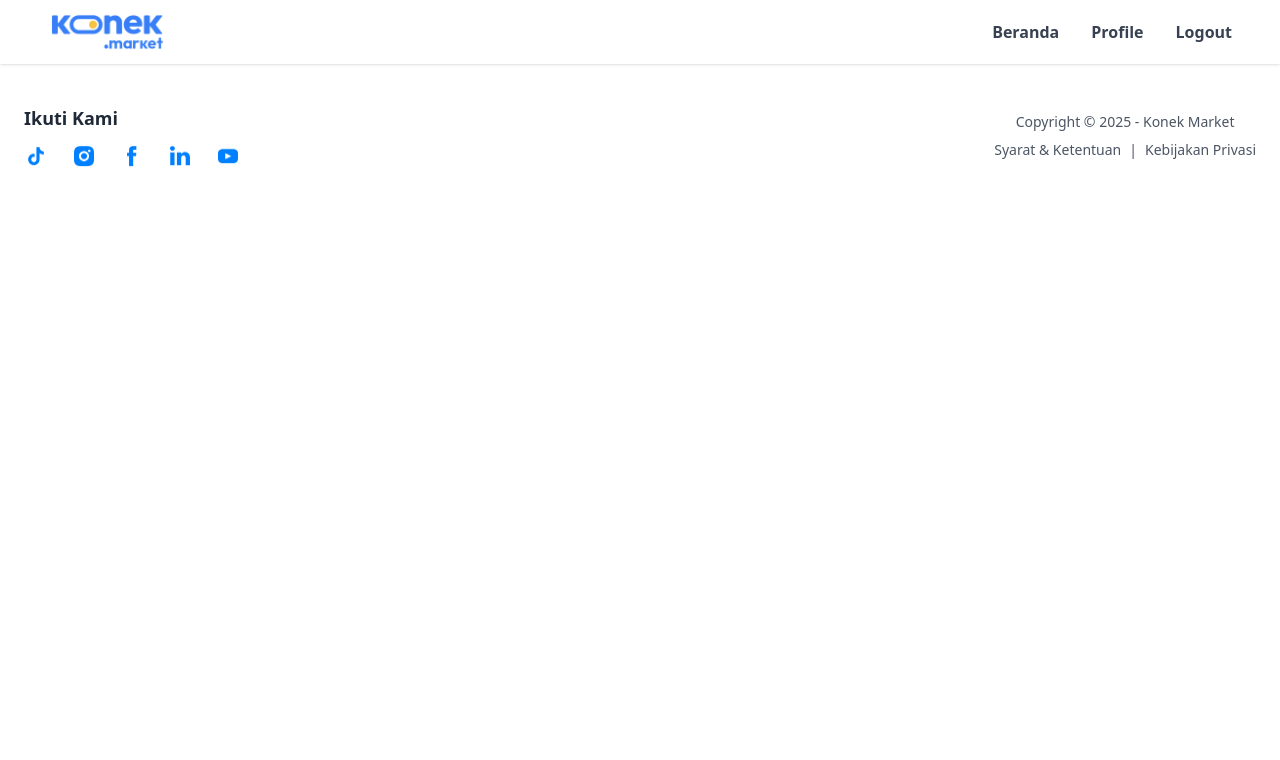
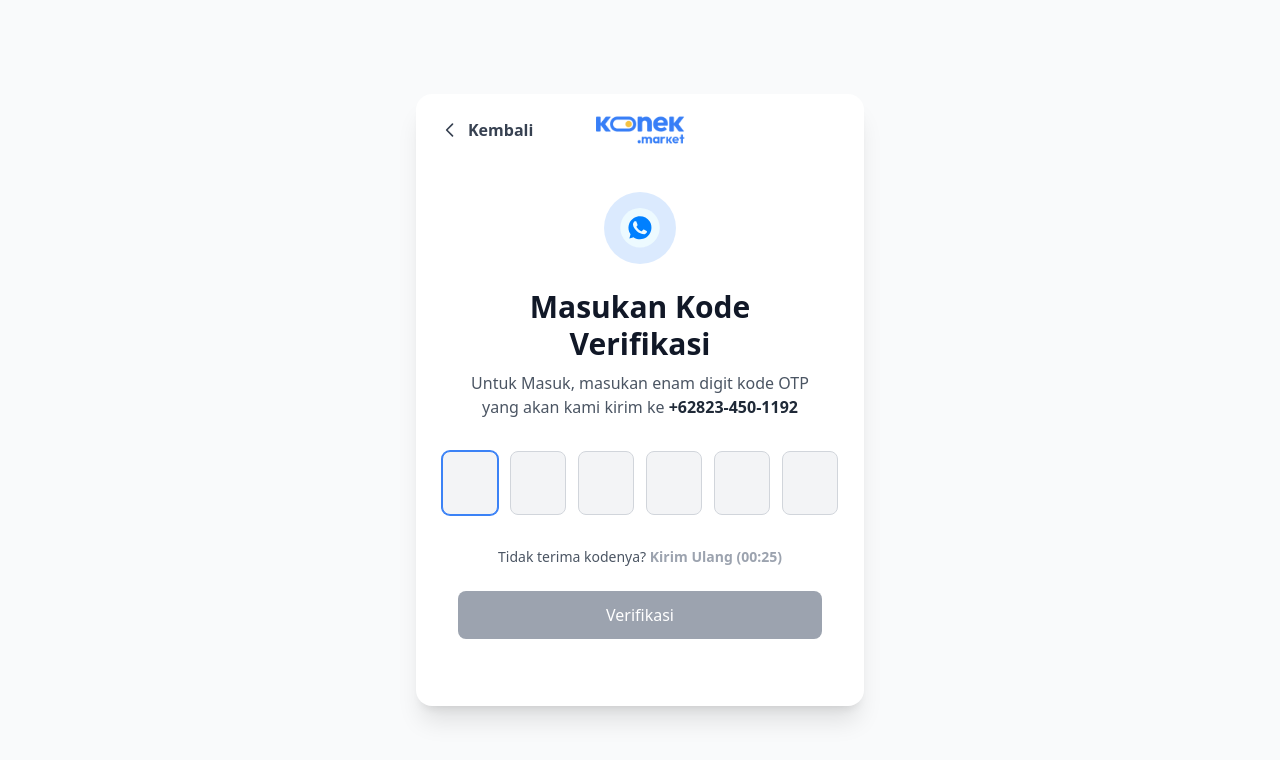
Before and after one commit to AdiAndika/konek-membership-copy, a Nuxt app: page /auth/otp in a window 1280 px wide. Shown: the top 760 px of the page. Built offline with nearby package versions, Linux system fonts and the light colour scheme.

Commit message:
update navbar and auth

```diff
--- a/app/components/Navbar.vue
+++ b/app/components/Navbar.vue
@@ -1,6 +1,6 @@
 <script setup>
 import { ref } from "vue";
-import { useRoute } from "vue-router";
+import { routerKey, useRoute } from "vue-router";
 
 const route = useRoute();
 const isLoggedIn = ref(true);
@@ -9,8 +9,8 @@ const isOpen = ref(false);
 
 <template>
   <header class="shadow-sm relative">
-    <div class="container px-4 lg:px-12 py-3">
-      <div class="flex justify-between items-center">
+    <div>
+      <div class="flex justify-between items-center px-4 lg:px-12 py-3">
         <router-link to="/">
           <img class="h-10" src="~/assets/images/logo-konek-biru.png" alt="Logo" />
         </router-link>
@@ -18,19 +18,19 @@ const isOpen = ref(false);
         <div>
           <nav class="hidden lg:flex items-center gap-8">
             <template v-if="isLoggedIn">
-              <router-link to="#" class="font-semibold text-gray-700 hover:text-blue-500 transition" :class="{ 'text-blue-500 font-bold': route.path === '#' }">Beranda</router-link>
-              <router-link to="#" class="font-semibold text-gray-700 hover:text-blue-500 transition" :class="{ 'text-blue-500 font-bold': route.path === '#' }">Profile</router-link>
-              <a href="#" class="font-semibold text-gray-700 hover:text-red-500 transition">Logout</a>
+              <router-link to="/dashboard/membership/non-aktif" class="font-semibold text-gray-700 hover:text-blue-500 transition" :class="{ 'text-blue-500 font-bold': route.path === '#' }">Beranda</router-link>
+              <router-link to="/profile/edit" class="font-semibold text-gray-700 hover:text-blue-500 transition" :class="{ 'text-blue-500 font-bold': route.path === '#' }">Profile</router-link>
+              <router-link to="/" class="font-semibold text-gray-700 hover:text-red-500 transition">Logout</router-link>
             </template>
             <template v-else>
-              <router-link to="/login" class="text-white font-black py-2 px-6 rounded-full bg-gradient-to-r from-cyan-500 via-blue-500 to-cyan-500 hover:shadow-lg hover:opacity-90 transition-all duration-300">
+              <router-link to="/auth/login" class="text-white font-black py-2 px-6 rounded-full bg-gradient-to-r from-cyan-500 via-blue-500 to-cyan-500 hover:shadow-lg hover:opacity-90 transition-all duration-300">
                 LOGIN
               </router-link>
             </template>
           </nav>
 
           <div class="lg:hidden">
-            <button v-if="isLoggedIn" @click="isOpen = !isOpen" class="w-8 h-8 flex flex-col justify-center items-center gap-1.5 z-50 transition-transform duration-300 ease-in-out" :class="isOpen ? 'rotate-90' : ''">
+            <button v-if="isLoggedIn" @click="isOpen = !isOpen" class="w-8 h-8 flex flex-col justify-center items-center gap-1.5 z-50 transition-transform duration-300 ease-in-out" :class="isOpen ? 'rotate-180' : ''">
               <span class="block w-6 h-0.5 bg-gray-800"></span>
               <span class="block w-6 h-0.5 bg-gray-800"></span>
               <span class="block w-6 h-0.5 bg-gray-800"></span>
@@ -52,9 +52,9 @@ const isOpen = ref(false);
       leave-to-class="transform opacity-0 -translate-y-2"
     >
       <div v-if="isOpen && isLoggedIn" class="lg:hidden flex flex-col bg-white shadow-lg absolute w-full left-0 divide-y divide-gray-200">
-        <router-link to="#" class="font-semibold text-gray-700 hover:text-blue-500 transition px-4 py-3" :class="{ 'text-blue-500 bg-blue-50': route.path === '#' }">Beranda</router-link>
-        <router-link to="#" class="font-semibold text-gray-700 hover:text-blue-500 transition px-4 py-3" :class="{ 'text-blue-500 bg-blue-50': route.path === '#' }">Profile</router-link>
-        <a href="#" class="font-semibold text-red-500 hover:text-red-600 transition px-4 py-3">Logout</a>
+        <router-link to="/dashboard/membership/non-aktif" class="font-semibold text-gray-700 hover:text-blue-500 transition px-4 py-3" :class="{ 'text-blue-500 bg-blue-50': route.path === '#' }">Beranda</router-link>
+        <router-link to="/profile/edit" class="font-semibold text-gray-700 hover:text-blue-500 transition px-4 py-3" :class="{ 'text-blue-500 bg-blue-50': route.path === '#' }">Profile</router-link>
+        <router-link to="/" class="font-semibold text-red-500 hover:text-red-600 transition px-4 py-3">Logout</router-link>
       </div>
     </Transition>
   </header>
--- a/app/components/NavbarLanding.vue
+++ b/app/components/NavbarLanding.vue
@@ -1,12 +1,12 @@
 <template>
   <header class="shadow-sm">
-    <div class="container px-4 lg:px-12 py-3">
+    <div class="px-4 lg:px-12 py-3">
       <div class="flex justify-between items-center">
         <router-link to="/">
           <img class="h-10" src="~/assets/images/logo-konek-biru.png" alt="Logo" />
         </router-link>
 
-        <router-link to="/login" class="text-white font-black py-2 px-6 rounded-full bg-gradient-to-r from-cyan-500 via-blue-500 to-cyan-500 hover:shadow-lg hover:opacity-90 transition-all duration-300">
+        <router-link to="/auth/login" class="text-white font-black py-2 px-6 rounded-full bg-gradient-to-r from-cyan-500 via-blue-500 to-cyan-500 hover:shadow-lg hover:opacity-90 transition-all duration-300">
           LOGIN
         </router-link>
       </div>
--- a/app/pages/auth/login.vue
+++ b/app/pages/auth/login.vue
@@ -1,73 +1,83 @@
 <script setup>
+import { ref, computed } from 'vue';
+
 definePageMeta({
   layout: "blanknav",
 });
+
+// --- STATE MANAGEMENT ---
+const phoneNumber = ref('');
+const isPhoneValid = computed(() => phoneNumber.value.length > 8);
+const isLoading = ref(false);    // State untuk loading
+const showSplash = ref(false);  // State untuk splash screen
+
+// --- METHODS ---
+const login = async () => {
+  if (!isPhoneValid.value || isLoading.value) return;
+
+  isLoading.value = true;
+  console.log(`Login dengan nomor: +62${phoneNumber.value}`);
+
+  try {
+    // Simulasi API login yang berhasil setelah 1 detik
+    await new Promise(resolve => setTimeout(resolve, 1000));
+    console.log("Login API berhasil");
+
+    // Jika berhasil, tampilkan splash screen
+    showSplash.value = true;
+
+    // Tunggu 1.5 detik, lalu pindah ke dashboard
+    setTimeout(() => {
+      // Ganti dengan path dashboard Anda
+      navigateTo('/dashboard/membership/non-aktif');
+    }, 1500);
+
+  } catch (error) {
+    console.error("Login Gagal:", error);
+    alert("Login gagal, nomor telepon tidak terdaftar.");
+    isLoading.value = false;
+  }
+};
 </script>
 
 <template>
-  <div
-    class="bg-white md:bg-gray-50 min-h-screen flex flex-col md:justify-center md:items-center font-sans pt-8 md:pt-0"
-  >
-    <div
-      class="w-full md:max-w-md md:shadow-xl md:rounded-2xl md:bg-white flex flex-col"
-    >
-      <header
-        class="p-4 sm:p-6 flex items-center justify-between relative w-full flex-shrink-0"
-      >
-        <router-link
-          to="/"
-          class="flex items-center text-gray-700 font-semibold z-10"
-        >
-          <svg
-            class="w-5 h-5 mr-2"
-            fill="none"
-            stroke="currentColor"
-            viewBox="0 0 24 24"
-          >
-            <path
-              stroke-linecap="round"
-              stroke-linejoin="round"
-              stroke-width="2"
-              d="M15 19l-7-7 7-7"
-            ></path>
+  <div v-if="showSplash" class="w-screen min-h-screen bg-white flex flex-col justify-center items-center">
+    <div class="w-full max-w-sm flex flex-col items-center text-center animate-pulse">
+      <img src="~/assets/images/success-check.svg" alt="Login Berhasil" class="w-40 h-40 md:w-48 md:h-48 mb-6" />
+      <h1 class="text-2xl font-bold text-gray-800">
+        Anda Berhasil Log In
+      </h1>
+    </div>
+  </div>
+
+  <div v-else class="bg-white md:bg-gray-50 min-h-screen flex flex-col md:justify-center md:items-center font-sans pt-8 md:pt-0">
+    <div class="w-full md:max-w-md md:shadow-xl md:rounded-2xl md:bg-white flex flex-col">
+      <header class="p-4 sm:p-6 flex items-center justify-between relative w-full flex-shrink-0">
+        <router-link to="/" class="flex items-center text-gray-700 font-semibold z-10">
+          <svg class="w-5 h-5 mr-2" fill="none" stroke="currentColor" viewBox="0 0 24 24">
+            <path stroke-linecap="round" stroke-linejoin="round" stroke-width="2" d="M15 19l-7-7 7-7"></path>
           </svg>
           Kembali
         </router-link>
-
-        <div
-          class="absolute left-1/2 top-1/2 -translate-x-1/2 -translate-y-1/2"
-        >
-          <img
-            src="~/assets/images/logo-konek-biru.png"
-            alt="Konek.id Logo"
-            class="h-8"
-          />
+        <div class="absolute left-1/2 top-1/2 -translate-x-1/2 -translate-y-1/2">
+          <img src="~/assets/images/logo-konek-biru.png" alt="Konek.id Logo" class="h-8" />
         </div>
       </header>
-
-      <main
-        class="flex-grow flex flex-col items-center text-center px-[1.618rem] sm:px-[2.618rem] pt-[1.618rem] pb-[4.236rem]"
-      >
+      <main class="flex-grow flex flex-col items-center text-center px-[1.618rem] sm:px-[2.618rem] pt-[1.618rem] pb-[4.236rem]">
         <div class="w-full max-w-sm">
           <div class="mb-[2.618rem]">
-            <h1
-              class="text-2xl sm:text-3xl font-extrabold text-gray-900 leading-tight"
-            >
+            <h1 class="text-2xl sm:text-3xl font-extrabold text-gray-900 leading-tight">
               Selamat Datang Para Pencari Hiburan Digital
             </h1>
             <p class="mt-2 text-sm sm:text-base text-gray-600">
               Jangan terlalu banyak milih, coba aja dulu!!!!
             </p>
           </div>
-
           <h2 class="text-xl sm:text-2xl font-bold mb-[1.618rem]">
             Masuk Akun
           </h2>
-
           <div class="relative">
-            <div
-              class="absolute inset-y-0 left-0 flex items-center pl-3 pointer-events-none"
-            >
+            <div class="absolute inset-y-0 left-0 flex items-center pl-3 pointer-events-none">
               <svg class="w-6 h-5" viewBox="0 0 21 15">
                 <g fill="none">
                   <path fill="#FFF" d="M0 0h21v15H0z" />
@@ -77,27 +87,32 @@ definePageMeta({
               <span class="ml-2 text-gray-700 font-semibold">+62</span>
             </div>
             <input
+              v-model="phoneNumber"
               type="tel"
               id="phone-input"
-              class="bg-gray-50 border border-gray-300 text-gray-900 text-sm rounded-lg focus:ring-blue-500 focus:border-blue-500 block w-full pl-24 p-3.5"
+              class="bg-gray-50 border border-gray-300 text-gray-900 text-sm rounded-lg focus:ring-blue-200 focus:border-blue-500 block w-full pl-24 p-3.5"
               placeholder="Masukan no hp kamu"
             />
           </div>
-
           <button
+            @click="login"
+            :disabled="!isPhoneValid || isLoading"
             type="button"
-            class="mt-[1.618rem] w-full text-white bg-gray-400 font-medium rounded-lg text-base px-5 py-3 text-center hover:bg-gray-500 transition-colors"
+            class="mt-[1.618rem] w-full text-white font-medium rounded-lg text-base px-5 py-3 text-center transition-colors
+                   bg-blue-600 hover:bg-blue-700
+                   disabled:bg-gray-400 disabled:cursor-not-allowed flex justify-center items-center"
           >
-            Masuk Akun
+            <svg v-if="isLoading" class="animate-spin -ml-1 mr-3 h-5 w-5 text-white" xmlns="http://www.w3.org/2000/svg" fill="none" viewBox="0 0 24 24">
+              <circle class="opacity-25" cx="12" cy="12" r="10" stroke="currentColor" stroke-width="4"></circle>
+              <path class="opacity-75" fill="currentColor" d="M4 12a8 8 0 018-8V0C5.373 0 0 5.373 0 12h4zm2 5.291A7.962 7.962 0 014 12H0c0 3.042 1.135 5.824 3 7.938l3-2.647z"></path>
+            </svg>
+            {{ isLoading ? 'Memproses...' : 'Masuk Akun' }}
           </button>
-
           <p class="mt-[1.618rem] text-sm text-gray-600">
             Belum Punya Akun?
-            <router-link
-              to="/auth/register"
-              class="font-bold text-blue-600 hover:underline"
-              >Daftar Gratis</router-link
-            >
+            <router-link to="/auth/register" class="font-bold text-blue-600 hover:underline">
+              Daftar Gratis
+            </router-link>
           </p>
         </div>
       </main>
--- a/app/pages/auth/otp.vue
+++ b/app/pages/auth/otp.vue
@@ -1,5 +1,183 @@
+<script setup>
+import { ref, onMounted, onUnmounted, computed } from 'vue';
+
+definePageMeta({
+  layout: "blanknav",
+});
+
+// --- STATE MANAGEMENT ---
+const otp = ref(['', '', '', '', '', '']);
+const inputRefs = ref([]);
+const phoneNumber = ref('+62823-450-1192');
+const timer = ref(30);
+let timerInterval = null;
+
+// State untuk logika baru
+const isSuccess = ref(false);
+const isLoading = ref(false);
+
+// --- COMPUTED PROPERTIES ---
+const formattedTimer = computed(() => {
+  const seconds = String(timer.value).padStart(2, '0');
+  return `(00:${seconds})`;
+});
+const isOtpComplete = computed(() => otp.value.every(val => val.match(/^\d$/)));
+
+// --- METHODS ---
+const handleInput = (index, event) => {
+  const value = event.target.value;
+  if (value.match(/^\d$/)) {
+    if (index < otp.value.length - 1) {
+      inputRefs.value[index + 1].focus();
+    }
+  } else {
+    otp.value[index] = '';
+  }
+};
+
+const handleBackspace = (index, event) => {
+  if (event.key === 'Backspace' && index > 0 && !otp.value[index]) {
+    inputRefs.value[index - 1].focus();
+  }
+};
+
+const startTimer = () => {
+  timerInterval = setInterval(() => {
+    if (timer.value > 0) {
+      timer.value--;
+    } else {
+      clearInterval(timerInterval);
+    }
+  }, 1000);
+};
+
+const resendOtp = async () => {
+  console.log("Mengirim ulang OTP...");
+  timer.value = 30;
+  startTimer();
+};
+
+// --- LIFECYCLE HOOKS ---
+onMounted(() => {
+  startTimer();
+  if (inputRefs.value[0]) {
+    inputRefs.value[0].focus();
+  }
+});
+
+onUnmounted(() => {
+  clearInterval(timerInterval);
+});
+
+// --- FUNGSI UTAMA VERIFIKASI ---
+const verifyOtp = async () => {
+  if (!isOtpComplete.value || isLoading.value) return;
+
+  const fullOtp = otp.value.join('');
+  console.log(`Memverifikasi kode OTP: ${fullOtp}`);
+  isLoading.value = true;
+
+  try {
+    // Simulasi API call yang butuh 1 detik dan berhasil
+    await new Promise(resolve => setTimeout(resolve, 1000));
+    console.log("Verifikasi API berhasil");
+
+    isSuccess.value = true;
+
+    setTimeout(() => {
+      navigateTo('/dashboard/membership/non-aktif');
+    }, 1500);
+
+  } catch (error) {
+    console.error("Verifikasi OTP Gagal:", error);
+    alert("Kode OTP yang Anda masukkan salah. Silakan coba lagi.");
+  } finally {
+    isLoading.value = false;
+  }
+};
+</script>
+
 <template>
-    <div>
+  <div v-if="isSuccess" class="w-screen min-h-screen bg-white flex flex-col justify-center items-center">
+    <div class="w-full max-w-sm flex flex-col items-center text-center animate-pulse">
+<img src="~/assets/images/success-check.svg" alt="Verifikasi Berhasil" class="w-40 h-40 mb-6" />
+      <h1 class="text-2xl font-bold text-gray-800">
+        Anda Berhasil Log In
+      </h1>
+    </div>
+  </div>
 
+  <div v-else class="bg-white md:bg-gray-50 min-h-screen flex flex-col md:justify-center md:items-center font-sans pt-8 md:pt-0">
+    <div class="w-full md:max-w-md md:shadow-xl md:rounded-2xl md:bg-white flex flex-col">
+      <header class="p-4 sm:p-6 flex items-center justify-between relative w-full flex-shrink-0">
+        <router-link to="/auth/register" class="flex items-center text-gray-700 font-semibold z-10">
+          <svg class="w-5 h-5 mr-2" fill="none" stroke="currentColor" viewBox="0 0 24 24">
+            <path stroke-linecap="round" stroke-linejoin="round" stroke-width="2" d="M15 19l-7-7 7-7"></path>
+          </svg>
+          Kembali
+        </router-link>
+        <div class="absolute left-1/2 top-1/2 -translate-x-1/2 -translate-y-1/2">
+          <img src="~/assets/images/logo-konek-biru.png" alt="Konek.id Logo" class="h-8" />
+        </div>
+      </header>
+
+      <main class="flex-grow flex flex-col items-center text-center px-[1.618rem] sm:px-[2.618rem] pt-[1.618rem] pb-[4.236rem]">
+        <div class="w-full max-w-sm">
+          <div class="flex justify-center mb-6">
+            <div class="bg-blue-100 p-4 rounded-full">
+              <img src="~/assets/images/otp-wa-logo.svg" alt="WhatsApp Icon" class="w-10 h-10" />
+            </div>
+          </div>
+          <h1 class="text-2xl sm:text-3xl font-extrabold text-gray-900 leading-tight">
+            Masukan Kode Verifikasi
+          </h1>
+          <p class="mt-2 text-sm sm:text-base text-gray-600">
+            Untuk Masuk, masukan enam digit kode OTP yang akan kami kirim ke
+            <strong class="font-bold text-gray-800">{{ phoneNumber }}</strong>
+          </p>
+          <div class="flex justify-center space-x-2 sm:space-x-3 my-8">
+            <input
+              v-for="index in 6"
+              :key="index"
+              :ref="el => { if (el) inputRefs[index - 1] = el }"
+              v-model="otp[index - 1]"
+              @input="handleInput(index - 1, $event)"
+              @keydown="handleBackspace(index - 1, $event)"
+              type="tel"
+              maxlength="1"
+              pattern="\d*"
+              class="w-12 h-14 sm:w-14 sm:h-16 text-center text-2xl font-bold bg-gray-100 border border-gray-300 text-gray-900 rounded-lg focus:ring-blue-500 focus:border-blue-500 transition"
+              required
+            />
+          </div>
+          <p class="text-sm text-gray-600">
+            Tidak terima kodenya?
+            <button
+              @click="resendOtp"
+              :disabled="timer > 0 || isLoading"
+              class="font-bold text-blue-600 hover:underline disabled:text-gray-400 disabled:no-underline disabled:cursor-wait"
+            >
+              Kirim Ulang <span v-if="timer > 0">{{ formattedTimer }}</span>
+            </button>
+          </p>
+          <button
+            @click="verifyOtp"
+            :disabled="!isOtpComplete || isLoading"
+            type="button"
+            class="mt-6 w-full text-white bg-blue-600 font-medium rounded-lg text-base px-5 py-3 text-center transition-colors hover:bg-blue-700 disabled:bg-gray-400 disabled:cursor-not-allowed flex justify-center items-center"
+          >
+            <svg v-if="isLoading" class="animate-spin -ml-1 mr-3 h-5 w-5 text-white" xmlns="http://www.w3.org/2000/svg" fill="none" viewBox="0 0 24 24">
+              <circle class="opacity-25" cx="12" cy="12" r="10" stroke="currentColor" stroke-width="4"></circle>
+              <path class="opacity-75" fill="currentColor" d="M4 12a8 8 0 018-8V0C5.373 0 0 5.373 0 12h4zm2 5.291A7.962 7.962 0 014 12H0c0 3.042 1.135 5.824 3 7.938l3-2.647z"></path>
+            </svg>
+            {{ isLoading ? 'Memverifikasi...' : 'Verifikasi' }}
+          </button>
+        </div>
+      </main>
     </div>
+  </div>
 </template>
+
+<style scoped>
+/* Tidak ada style tambahan yang diperlukan. */
+</style>
--- a/app/pages/auth/register.vue
+++ b/app/pages/auth/register.vue
@@ -1,7 +1,26 @@
 <script setup>
+// PERUBAHAN DI SINI: 'import' dipindahkan ke baris paling atas
+import { ref, computed } from 'vue';
+
 definePageMeta({
   layout: "blanknav",
 });
+
+// --- STATE MANAGEMENT ---
+const phoneNumber = ref('');
+const isPhoneValid = computed(() => phoneNumber.value.length > 8);
+
+// --- METHODS ---
+// PERUBAHAN DI SINI: Tambahkan fungsi untuk mengirim OTP dan navigasi
+const sendOtp = () => {
+  if (isPhoneValid.value) {
+    console.log(`Mendaftarkan dan mengirim OTP ke nomor: +62${phoneNumber.value}`);
+    // Di sini Anda bisa menambahkan logika untuk API pendaftaran
+
+    // Pindahkan pengguna ke halaman OTP
+    navigateTo('/auth/otp');
+  }
+};
 </script>
 
 <template>
@@ -77,16 +96,21 @@ definePageMeta({
               <span class="ml-2 text-gray-700 font-semibold">+62</span>
             </div>
             <input
+              v-model="phoneNumber"
               type="tel"
               id="phone-input"
-              class="bg-gray-50 border border-gray-300 text-gray-900 text-sm rounded-lg focus:ring-blue-500 focus:border-blue-500 block w-full pl-24 p-3.5"
+              class="bg-gray-50 border border-gray-300 text-gray-900 text-sm rounded-lg focus:ring-blue-200 focus:border-blue-500 block w-full pl-24 p-3.5"
               placeholder="Masukan no hp kamu"
             />
           </div>
 
           <button
+            @click="sendOtp"
+            :disabled="!isPhoneValid"
             type="button"
-            class="mt-[1.618rem] w-full text-white bg-gray-400 font-medium rounded-lg text-base px-5 py-3 text-center hover:bg-gray-500 transition-colors"
+            class="mt-[1.618rem] w-full text-white font-medium rounded-lg text-base px-5 py-3 text-center transition-colors
+                   bg-blue-600 hover:bg-blue-700
+                   disabled:bg-gray-400 disabled:cursor-not-allowed"
           >
             Kirim OTP
           </button>
@@ -94,7 +118,7 @@ definePageMeta({
           <p class="mt-[1.618rem] text-sm text-gray-600">
             Sudah Punya Akun?
             <router-link
-              to="/login"
+              to="/auth/login"
               class="font-bold text-blue-600 hover:underline"
               >Masuk Sekarang</router-link
             >
```
Also changed, not shown: app/assets/images/otp-wa-logo.svg (added), 1 other file (tests, documents, lock files or other folders).
